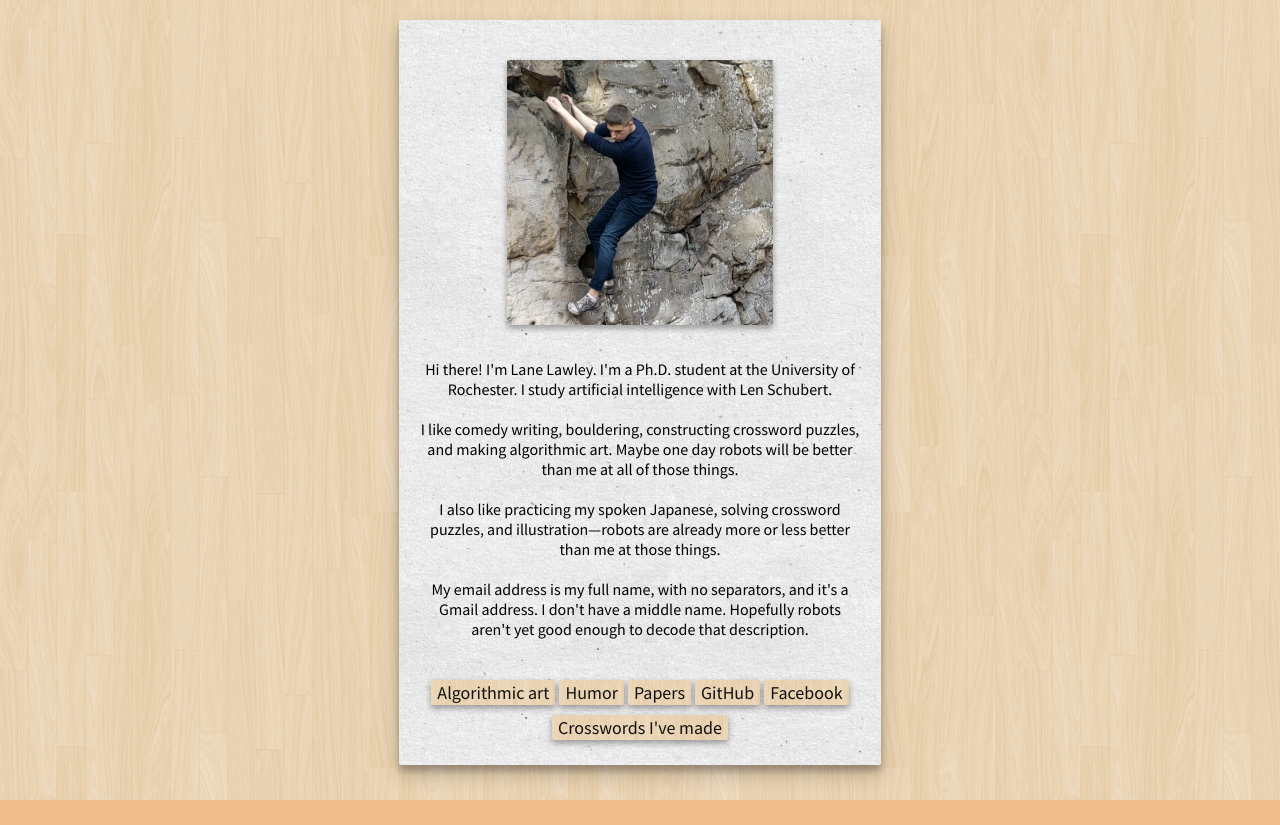
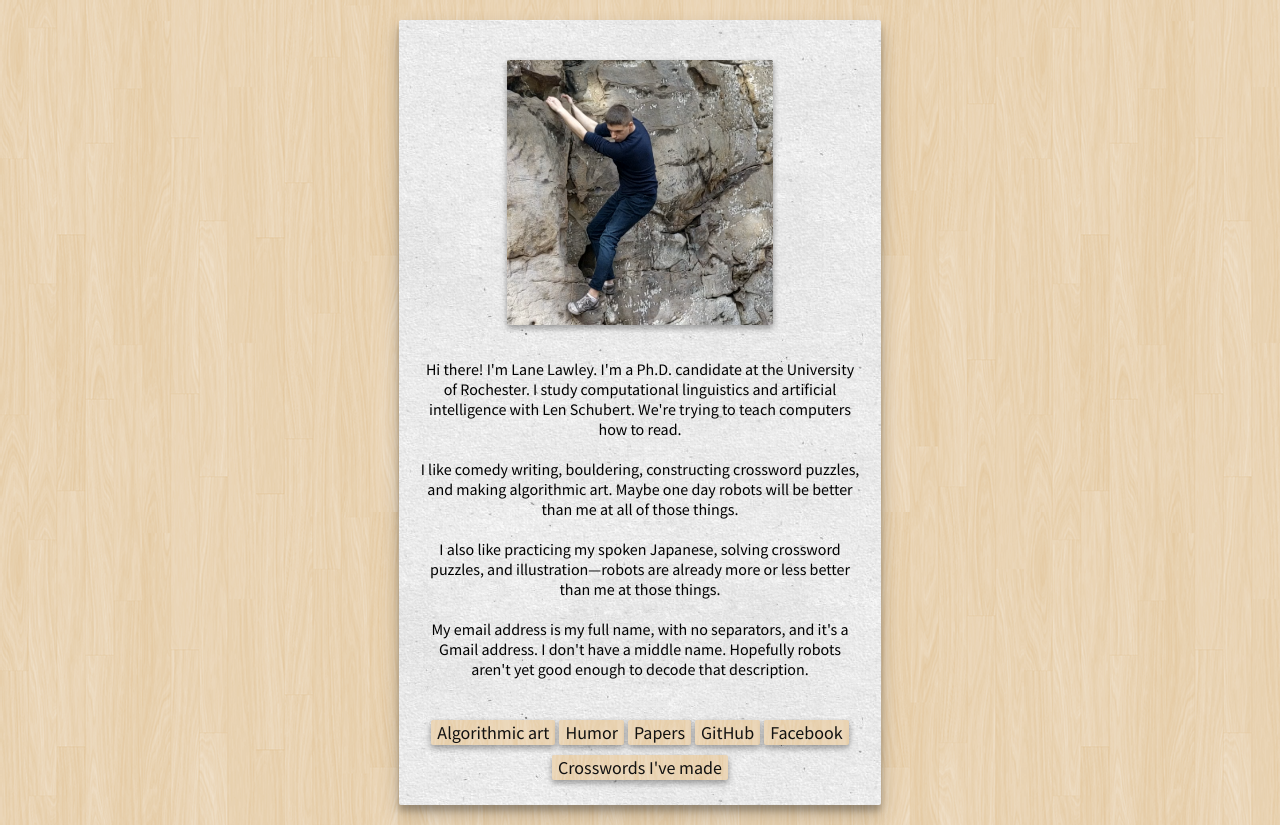
Before and after one commit to bitbanger/bitbanger.github.io, a plain HTML site: page index.html in a window 1280 px wide. Before the commit the page ends 800 px from the top, so only its background shows below. Drawn offline with Linux system fonts and the light colour scheme.

Commit message:
Update index.html

```diff
--- a/index.html
+++ b/index.html
@@ -14,7 +14,7 @@
 
 <div style="text-align: center;">
 <p>
-Hi there! I'm Lane Lawley. I'm a Ph.D. student at the University of Rochester. I study artificial intelligence with Len Schubert.<br /><br /> I like comedy writing, bouldering, constructing crossword puzzles, and making algorithmic art. Maybe one day robots will be better than me at all of those things. <br /><br /> I also like practicing my spoken Japanese, solving crossword puzzles, and illustration&#8212;robots are already more or less better than me at those things.<br /> <br />My email address is my full name, with no separators, and it's a Gmail address. I don't have a middle name. Hopefully robots aren't yet good enough to decode that description.<br /> <br />
+Hi there! I'm Lane Lawley. I'm a Ph.D. candidate at the University of Rochester. I study computational linguistics and artificial intelligence with Len Schubert. We're trying to teach computers how to read.<br /><br /> I like comedy writing, bouldering, constructing crossword puzzles, and making algorithmic art. Maybe one day robots will be better than me at all of those things. <br /><br /> I also like practicing my spoken Japanese, solving crossword puzzles, and illustration&#8212;robots are already more or less better than me at those things.<br /> <br />My email address is my full name, with no separators, and it's a Gmail address. I don't have a middle name. Hopefully robots aren't yet good enough to decode that description.<br /> <br />
 </p>
 </div>
 
```
